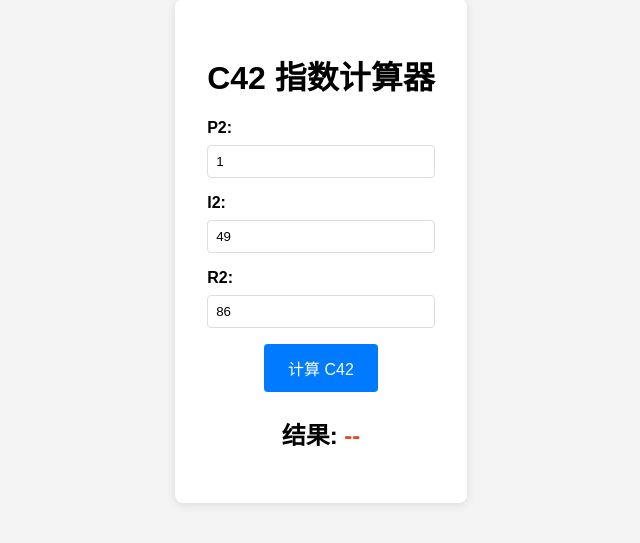
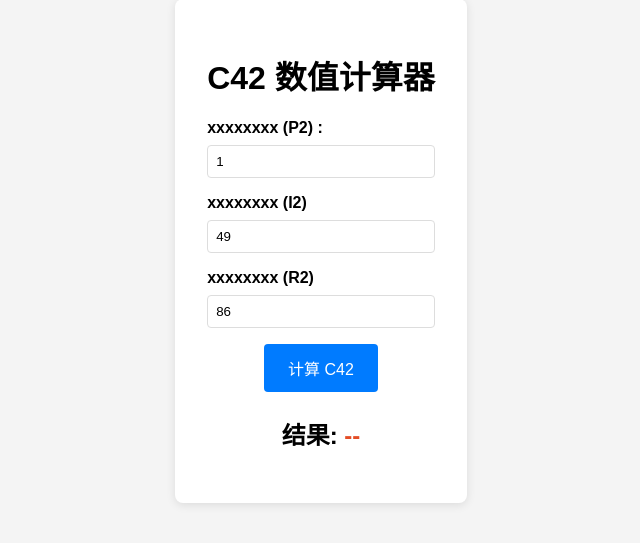
Before and after one commit to ChengZhao7/MetOffice, a plain HTML site: page index.html in a window 1280 px wide. Shown: the part 149-692 px from the top of the page, without its empty margins (319-959 px from the left). Drawn offline with Linux system fonts and the light colour scheme.

Commit message:
Update index.html

```diff
--- a/index.html
+++ b/index.html
@@ -8,17 +8,17 @@
 </head>
 <body>
     <div class="container">
-        <h1>C42 指数计算器</h1>
+        <h1>C42 数值计算器</h1>
         <div class="input-group">
-            <label for="P2">P2:</label>
+            <label for="P2"><b>xxxxxxxx (P2) </b>:</label>
             <input type="number" id="P2" value="1" step="any">
         </div>
         <div class="input-group">
-            <label for="I2">I2:</label>
+            <label for="I2"><b>xxxxxxxx (I2) </b></label>
             <input type="number" id="I2" value="49" step="any">
         </div>
         <div class="input-group">
-            <label for="R2">R2:</label>
+            <label for="R2"><b>xxxxxxxx (R2) </b></label>
             <input type="number" id="R2" value="86" step="any">
         </div>
         <button onclick="calculate()">计算 C42</button>
```
